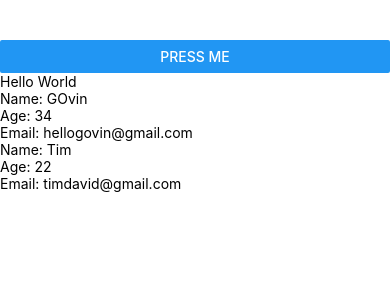
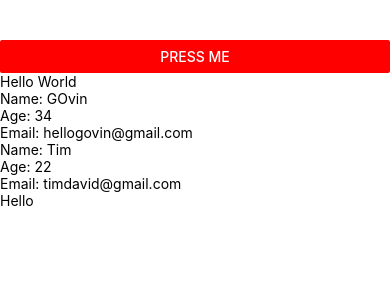
Before and after one commit to govin-10/react-native-learning, a React Native app: screen / in a window 390 px wide. Shown: the top 300 px of the page. Built offline with nearby package versions, Linux system fonts and the light colour scheme.

Commit message:
button component in react-native

```diff
--- a/App.tsx
+++ b/App.tsx
@@ -7,7 +7,7 @@
 
 import React from 'react';
 import {SafeAreaView, Text, View, Button} from 'react-native';
-
+import ButtonComp from './components/ButtonComp';
 const UserData: React.FC<{name: string; age: number; email: string}> = ({
   name,
   age,
@@ -26,10 +26,11 @@ function App(): React.JSX.Element {
   return (
     <SafeAreaView style={{marginTop: 40}}>
       <View>
-        <Button title="Press Me"></Button>
+        <ButtonComp />
         <Text>Hello World</Text>
         <UserData name="GOvin" age={34} email="hellogovin@gmail.com" />
         <UserData name="Tim" age={22} email="timdavid@gmail.com" />
+        <Text>Hello</Text>
       </View>
     </SafeAreaView>
   );
--- /dev/null
+++ b/components/ButtonComp.js
@@ -0,0 +1,16 @@
+import React from 'react';
+import {Button, View} from 'react-native';
+
+export default function ButtonComp() {
+  function pressMessage() {
+    console.warn('you pressed me!!');
+  }
+  return (
+    <View>
+      <Button title="Press Me" color={'red'} onPress={pressMessage}></Button>
+    </View>
+  );
+}
+
+//button is an inbuilt component in react native. has some properties
+// and onPress event handler to handle the even when pressed the button.
```
